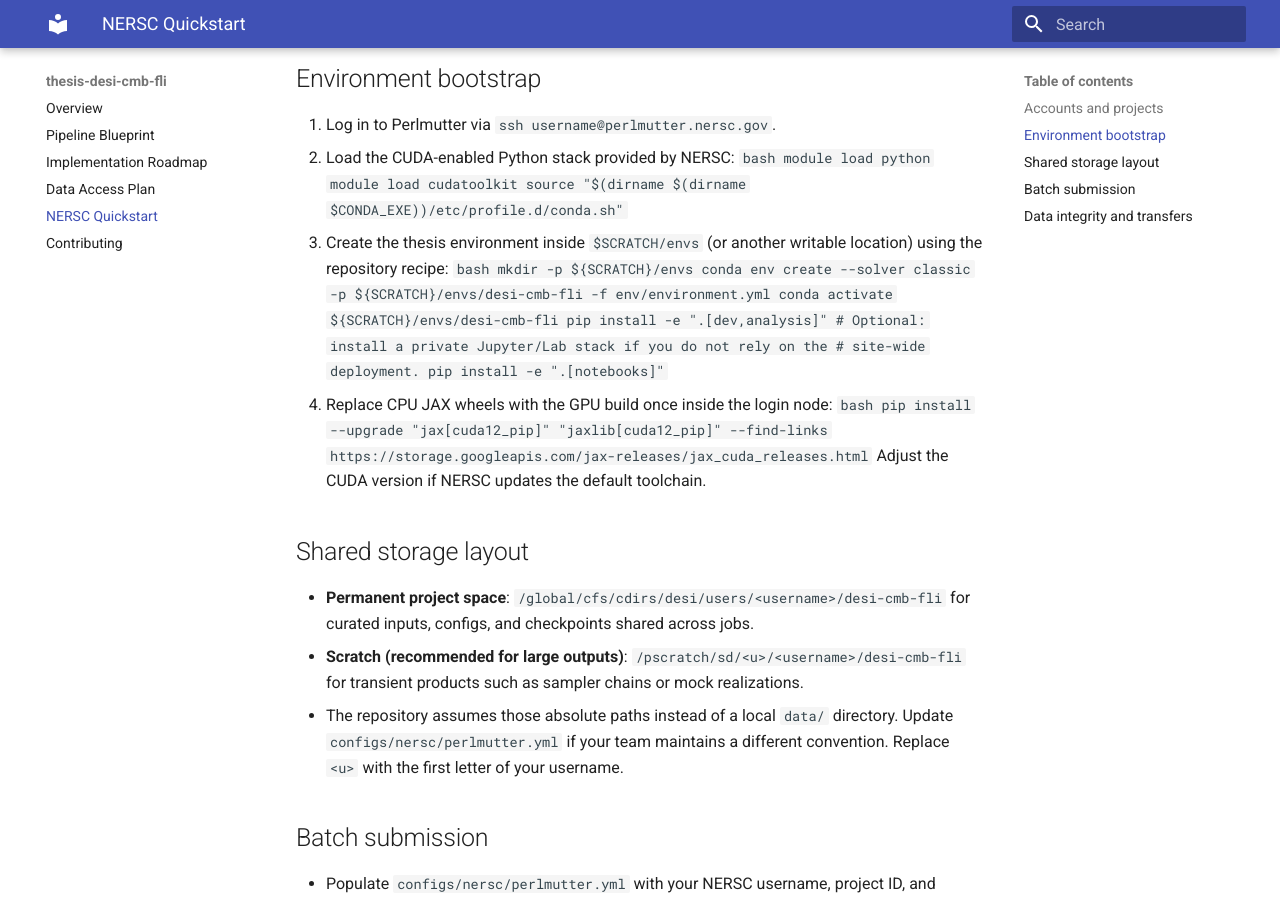
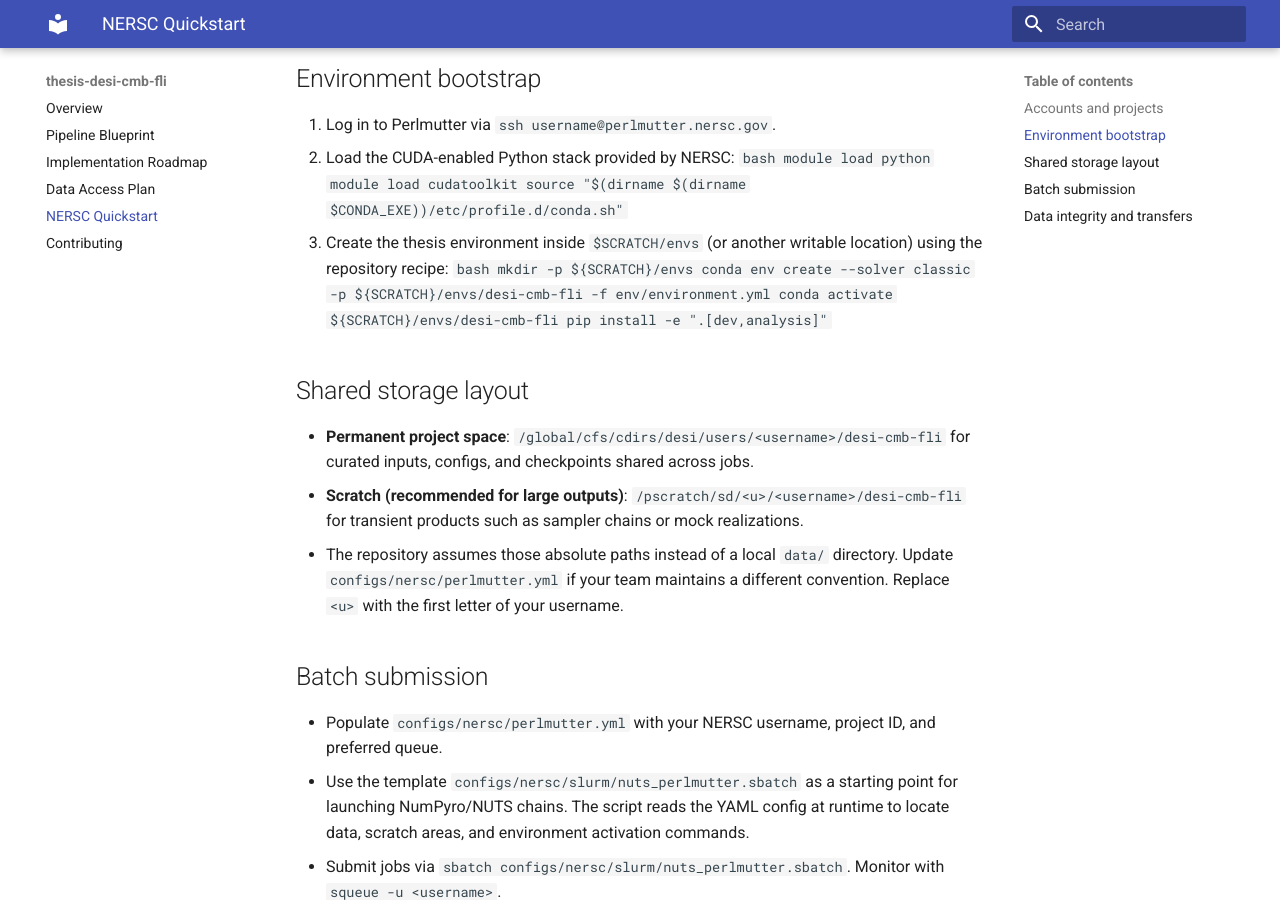
Before and after one commit to Joletaxi19/thesis-desi-cmb-fli, an MkDocs documentation site: the page built from docs/hpc.md, in a window 1280 px wide and 900 px high, scrolled down 445 px. Built offline with MkDocs 1.6.1 and Material for MkDocs 9.7.7, drawn with Linux system fonts in a browser that asks for light colours.

Commit message:
simplification

````diff
--- a/docs/hpc.md
+++ b/docs/hpc.md
@@ -25,15 +25,7 @@
   conda env create --solver classic -p ${SCRATCH}/envs/desi-cmb-fli -f env/environment.yml
   conda activate ${SCRATCH}/envs/desi-cmb-fli
   pip install -e ".[dev,analysis]"
-  # Optional: install a private Jupyter/Lab stack if you do not rely on the
-  # site-wide deployment.
-  pip install -e ".[notebooks]"
   ```
-4. Replace CPU JAX wheels with the GPU build once inside the login node:
-   ```bash
-   pip install --upgrade "jax[cuda12_pip]" "jaxlib[cuda12_pip]" --find-links https://storage.googleapis.com/jax-releases/jax_cuda_releases.html
-   ```
-   Adjust the CUDA version if NERSC updates the default toolchain.
 
 ## Shared storage layout
 - **Permanent project space**: `/global/cfs/cdirs/desi/users/<username>/desi-cmb-fli`
--- a/pyproject.toml
+++ b/pyproject.toml
@@ -55,10 +55,6 @@
   "mpi4jax>=0.3.15",
   "jax-cosmo @ git+https://github.com/DifferentiableUniverseInitiative/jax_cosmo@master",
 ]
-notebooks = [
-  "jupyter>=1.0",
-  "jupyterlab>=4.0",
-]
 docs = [
   "mkdocs",
   "mkdocs-material",
````
Also changed, not shown: README.md (+0 -5 lines).
